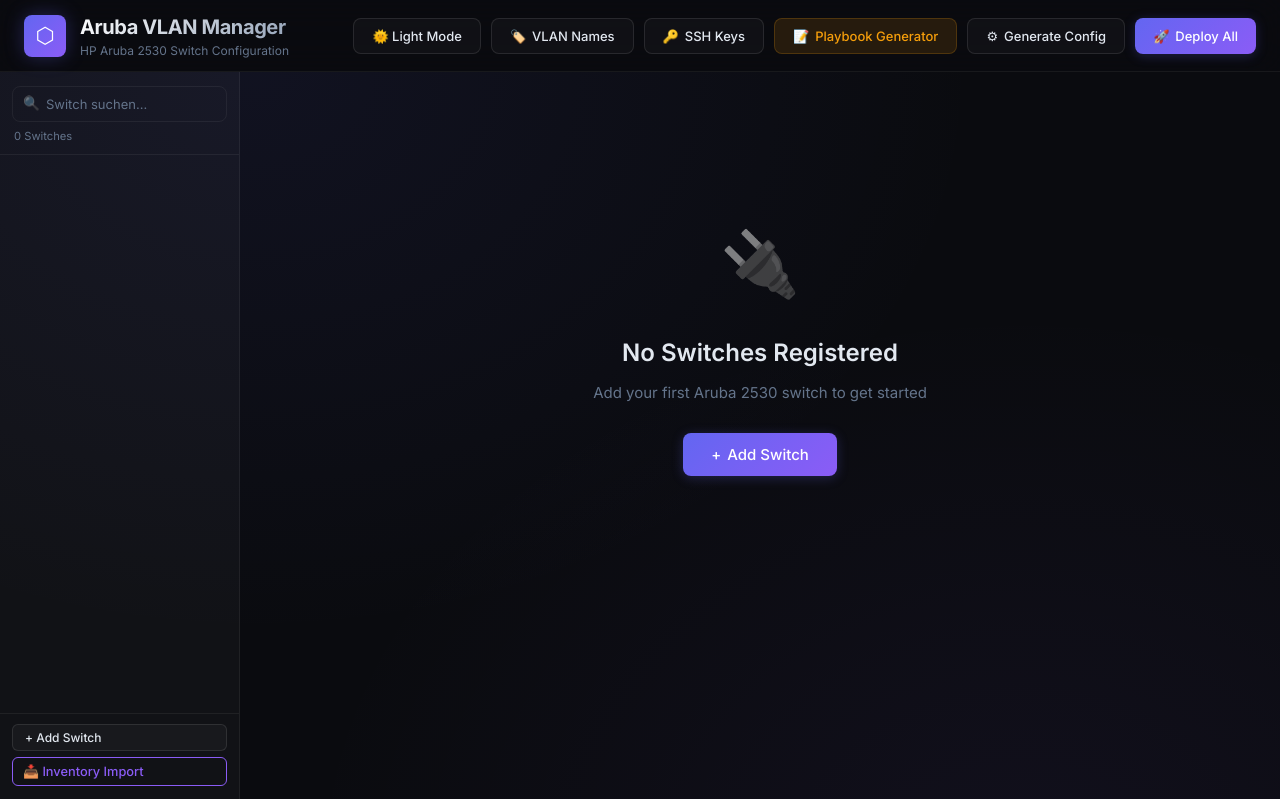
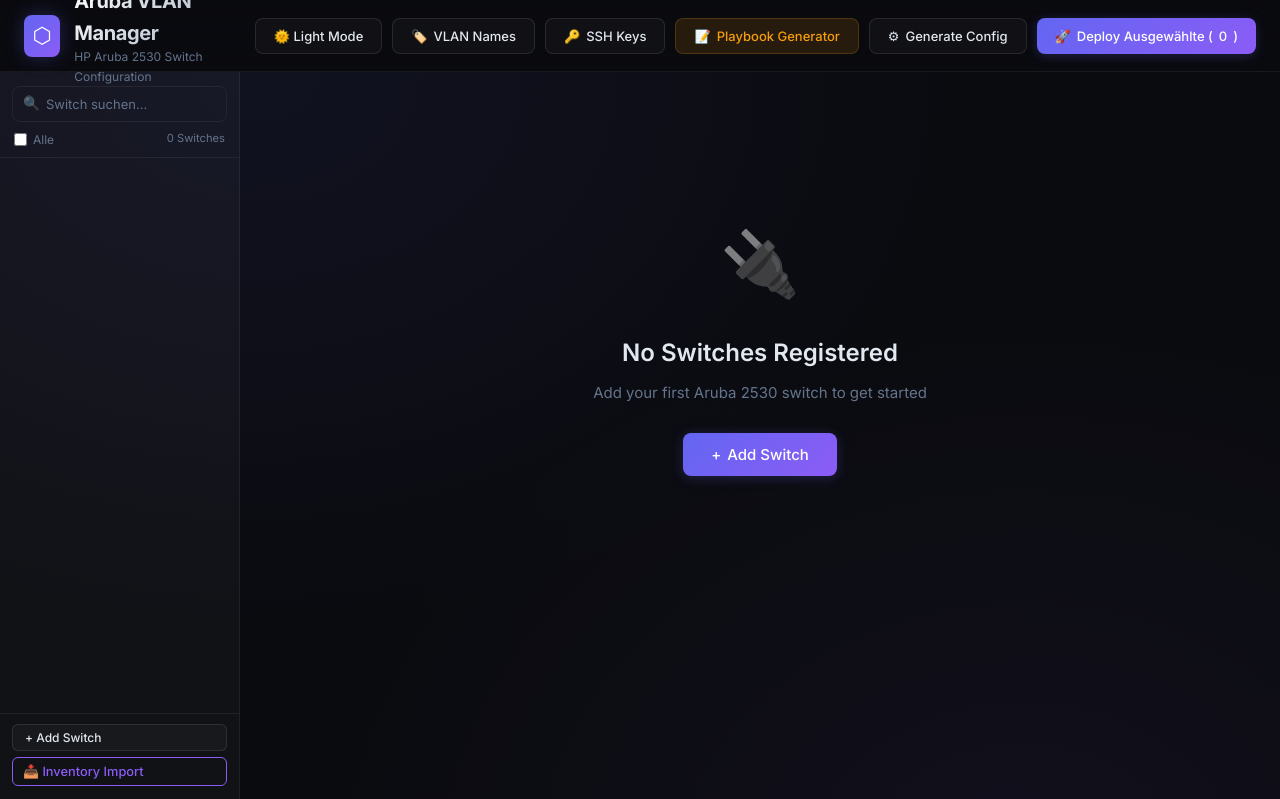
Before and after one commit to DreadsterGaming/Ansible-Aruba-Playbooks, a Flask app: page / in a window 1280 px wide. Shown: the top 799 px of the page. Run offline with Flask 3, Linux system fonts and the light colour scheme; data that the repository does not hold is empty; some libraries are stand-ins or nearby versions.

Commit message:
feat(ui): add selective deployment via checkboxes in sidebar, replace Deploy All with Deploy Selected, and remove Bootstrap button

```diff
--- a/app.py
+++ b/app.py
@@ -747,6 +747,34 @@ def deploy_all():
     return jsonify(result), code
 
 
+@app.route("/api/deploy/selected", methods=["POST"])
+def deploy_selected():
+    """Run the configure_ports playbook against a selected list of switches."""
+    body = request.get_json(silent=True) or {}
+    switch_ids = body.get("switch_ids", [])
+    if not switch_ids:
+        return jsonify({"error": "No switches selected for deployment."}), 400
+
+    with _file_lock:
+        switches = _load_switches()
+
+    target_names = []
+    for sid in switch_ids:
+        sw = _find_switch(switches, sid)
+        if sw:
+            target_names.append(sw["name"])
+        elif any(s["name"] == sid for s in switches):
+            target_names.append(sid)
+
+    if not target_names:
+        return jsonify({"error": "None of the selected switches were found."}), 404
+
+    limit_str = ",".join(target_names)
+    result = _run_playbook("configure_ports.yml", limit=limit_str)
+    code = 200 if result["status"] == "success" else 500
+    return jsonify(result), code
+
+
 @app.route("/api/deploy/<switch_id>", methods=["POST"])
 def deploy_single(switch_id: str):
     """Run the configure_ports playbook for a single switch."""
--- a/static/css/style.css
+++ b/static/css/style.css
@@ -327,11 +327,30 @@ header h1 {
 }
 #sidebar-search::placeholder { color: var(--text-muted); }
 
+.sidebar-select-bar {
+  display: flex;
+  align-items: center;
+  justify-content: space-between;
+  margin-top: 8px;
+  padding: 0 2px;
+}
+.sidebar-select-label {
+  display: flex;
+  align-items: center;
+  gap: 6px;
+  font-size: 0.75rem;
+  color: var(--text-muted);
+  cursor: pointer;
+  user-select: none;
+}
+.sidebar-select-label input {
+  cursor: pointer;
+  accent-color: var(--accent-primary);
+}
+
 .sidebar-count {
   font-size: 0.7rem;
   color: var(--text-muted);
-  margin-top: 6px;
-  padding-left: 2px;
 }
 
 .sidebar-list {
--- a/static/js/app.js
+++ b/static/js/app.js
@@ -124,8 +124,45 @@ function getSwitch(id) {
   return switches.find(s => s.id === id);
 }
 
-// --- Tabs ---
-let _sidebarFilter = '';
+let selectedSwitchIds = new Set();
+
+function toggleSelectSwitch(id, checked) {
+  if (checked) {
+    selectedSwitchIds.add(id);
+  } else {
+    selectedSwitchIds.delete(id);
+  }
+  updateSelectedCountUI();
+}
+
+function toggleSelectAllSwitches(checked) {
+  const q = _sidebarFilter.toLowerCase();
+  const visible = switches.filter(sw =>
+    sw.name.toLowerCase().includes(q) ||
+    (sw.ip || '').includes(q) ||
+    (sw.hostname || '').toLowerCase().includes(q)
+  );
+
+  visible.forEach(sw => {
+    if (checked) {
+      selectedSwitchIds.add(sw.id);
+    } else {
+      selectedSwitchIds.delete(sw.id);
+    }
+  });
+
+  renderTabs();
+  updateSelectedCountUI();
+}
+
+function updateSelectedCountUI() {
+  const el = document.getElementById('selected-count');
+  if (el) el.textContent = selectedSwitchIds.size;
+  const masterCheck = document.getElementById('check-all-sidebar');
+  if (masterCheck && switches.length > 0) {
+    masterCheck.checked = selectedSwitchIds.size > 0 && switches.every(sw => selectedSwitchIds.has(sw.id));
+  }
+}
 
 function renderTabs() {
   // Render into sidebar list instead of horizontal tabs
@@ -147,12 +184,24 @@ function renderTabs() {
     const status = switchStatus[sw.id] || 'unknown';
     const dotClass = status === 'online' ? 'status-dot online' :
                      status === 'offline' ? 'status-dot offline' : 'status-dot unknown';
+    const isChecked = selectedSwitchIds.has(sw.id);
+
     const item = document.createElement('button');
     item.className = 'sidebar-item' + (sw.id === activeSwitch ? ' active' : '');
     item.innerHTML =
       '<span class="' + dotClass + '"></span>' +
-      '<span class="sidebar-item-name">' + sw.name + '</span>' +
-      '<span class="sidebar-item-ip">' + (sw.ip || '—') + '</span>';
+      '<input type="checkbox" class="sidebar-switch-check"' + (isChecked ? ' checked' : '') + ' title="Diesen Switch zum Deployen markieren">' +
+      '<div class="sidebar-item-info">' +
+        '<span class="sidebar-item-name">' + sw.name + '</span>' +
+        '<span class="sidebar-item-ip">' + (sw.ip || '—') + '</span>' +
+      '</div>';
+
+    const chk = item.querySelector('.sidebar-switch-check');
+    chk.onclick = (e) => {
+      e.stopPropagation();
+      toggleSelectSwitch(sw.id, chk.checked);
+    };
+
     item.onclick = () => selectSwitch(sw.id);
     list.appendChild(item);
   });
@@ -163,6 +212,8 @@ function renderTabs() {
     empty.textContent = 'Kein Treffer für "' + q + '"';
     list.appendChild(empty);
   }
+
+  updateSelectedCountUI();
 }
 
 function filterSidebarSwitches(value) {
@@ -594,22 +645,34 @@ async function generateConfig() {
 }
 
 // --- Deploy ---
-async function deployAll() {
-  if (!confirm('Deploy port configuration to ALL switches?')) return;
+async function deploySelectedSwitches() {
+  if (selectedSwitchIds.size === 0) {
+    showToast('Bitte markiere mindestens einen Switch mit der Checkbox in der Seitenleiste.', 'error');
+    return;
+  }
+  const count = selectedSwitchIds.size;
+  if (!confirm(`Konfiguration auf ${count} ausgewählte(n) Switch(es) deployen?`)) return;
 
-  const btn = document.getElementById('btn-deploy-all');
+  const btn = document.getElementById('btn-deploy-selected');
   const origHTML = btn.innerHTML;
   btn.disabled = true;
-  btn.innerHTML = '<span class="btn-icon">⏳</span> Deploying…';
+  btn.innerHTML = '<span class="btn-icon">⏳</span> Deploying (' + count + ')…';
+
+  showToast('⏳ Speichere aktive Konfiguration und starte Deploy auf ' + count + ' Switch(es)...', 'info');
+  await savePorts(true);
 
   try {
-    const response = await fetch('/api/deploy', { method: 'POST', headers: { 'Content-Type': 'application/json' } });
+    const response = await fetch('/api/deploy/selected', {
+      method: 'POST',
+      headers: { 'Content-Type': 'application/json' },
+      body: JSON.stringify({ switch_ids: Array.from(selectedSwitchIds) })
+    });
     const res = await response.json();
     showDeployLog(res.output || res.error || 'No output');
     if (res.status === 'success') {
-      showToast('Deployment successful!', 'success');
+      showToast('Deploy auf ' + count + ' Switch(es) erfolgreich!', 'success');
     } else {
-      showToast('Deployment finished with errors', 'error');
+      showToast('Deploy beendet mit Fehlern', 'error');
     }
   } catch (err) {
     showDeployLog('Connection error: ' + err.message);
--- a/templates/index.html
+++ b/templates/index.html
@@ -34,8 +34,8 @@
         <button id="btn-generate" class="btn btn-secondary" onclick="generateConfig()">
           <span class="btn-icon">⚙</span> Generate Config
         </button>
-        <button id="btn-deploy-all" class="btn btn-primary" onclick="deployAll()">
-          <span class="btn-icon">🚀</span> Deploy All
+        <button id="btn-deploy-selected" class="btn btn-primary" onclick="deploySelectedSwitches()" title="Ausgewählte Switches per Ansible konfigurieren">
+          <span class="btn-icon">🚀</span> Deploy Ausgewählte (<span id="selected-count">0</span>)
         </button>
       </div>
     </div>
@@ -49,7 +49,13 @@
           <span class="sidebar-search-icon">🔍</span>
           <input type="text" id="sidebar-search" placeholder="Switch suchen…" oninput="filterSidebarSwitches(this.value)" autocomplete="off">
         </div>
-        <div id="sidebar-count" class="sidebar-count">0 Switches</div>
+        <div class="sidebar-select-bar">
+          <label class="sidebar-select-label" title="Alle angezeigten Switches auswählen / abwählen">
+            <input type="checkbox" id="check-all-sidebar" onchange="toggleSelectAllSwitches(this.checked)">
+            <span>Alle</span>
+          </label>
+          <span id="sidebar-count" class="sidebar-count">0 Switches</span>
+        </div>
       </div>
       <div id="sidebar-list" class="sidebar-list">
         <!-- dynamically populated -->
@@ -74,7 +80,6 @@
           <button class="btn btn-sm btn-secondary" onclick="renameCurrentSwitchHostname()" title="Switch Hostname benennen / ändern">🏷️ Hostname</button>
           <button class="btn btn-sm btn-secondary" onclick="backupCurrentSwitchConfig()" title="Komplette Konfiguration (show running-config) als Datei herunterladen">📥 Backup</button>
           <button class="btn btn-sm btn-secondary" onclick="editCurrentSwitch()">✏️ Edit</button>
-          <button class="btn btn-sm btn-warning" onclick="bootstrapCurrentSwitch()">⚡ Bootstrap</button>
           <button class="btn btn-sm btn-danger" onclick="removeVlansFromSwitch()" title="Benutzerdefinierte VLANs vom Switch löschen">🧹 VLANs löschen</button>
           <button class="btn btn-sm btn-primary" onclick="deployCurrentSwitch()">🚀 Deploy</button>
           <button class="btn btn-sm btn-danger" onclick="deleteCurrentSwitch()">🗑️ Delete</button>
```
Also changed, not shown: other parts of static/css/style.css (+21 -5 lines).
